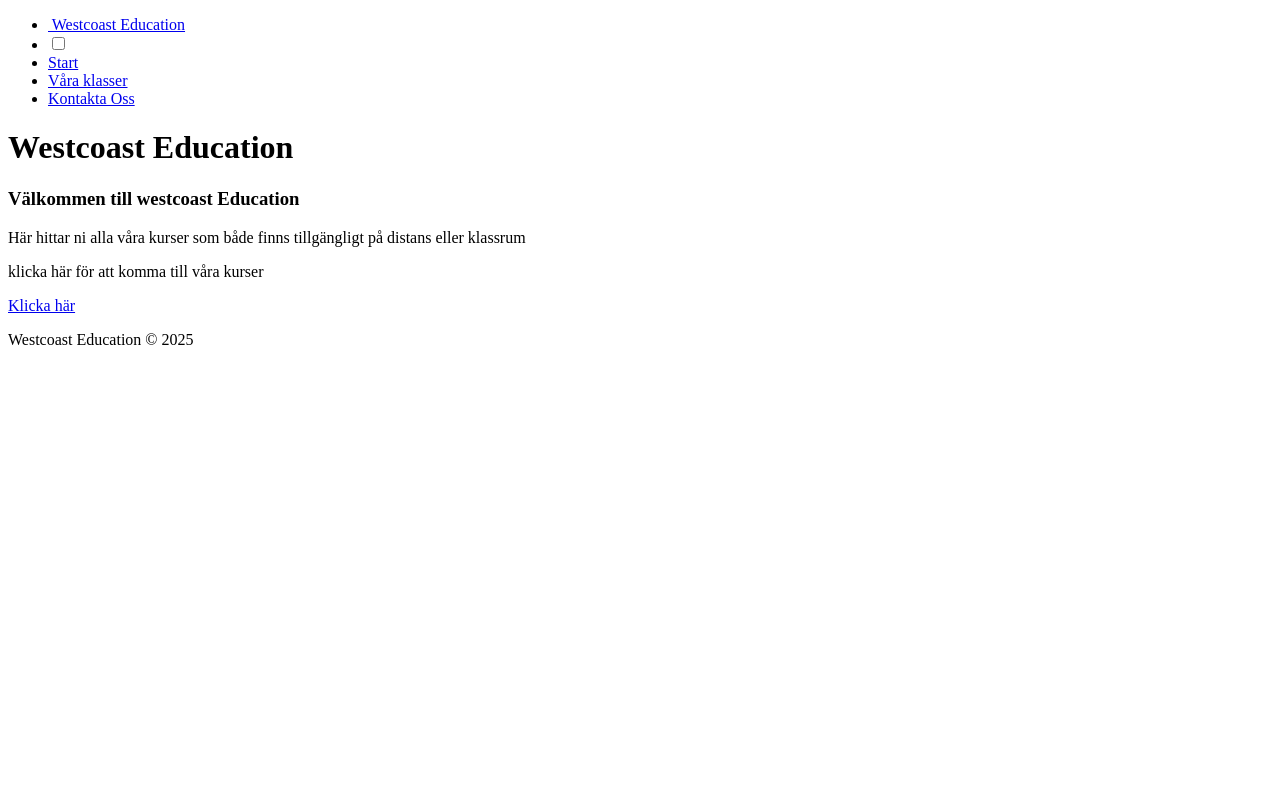
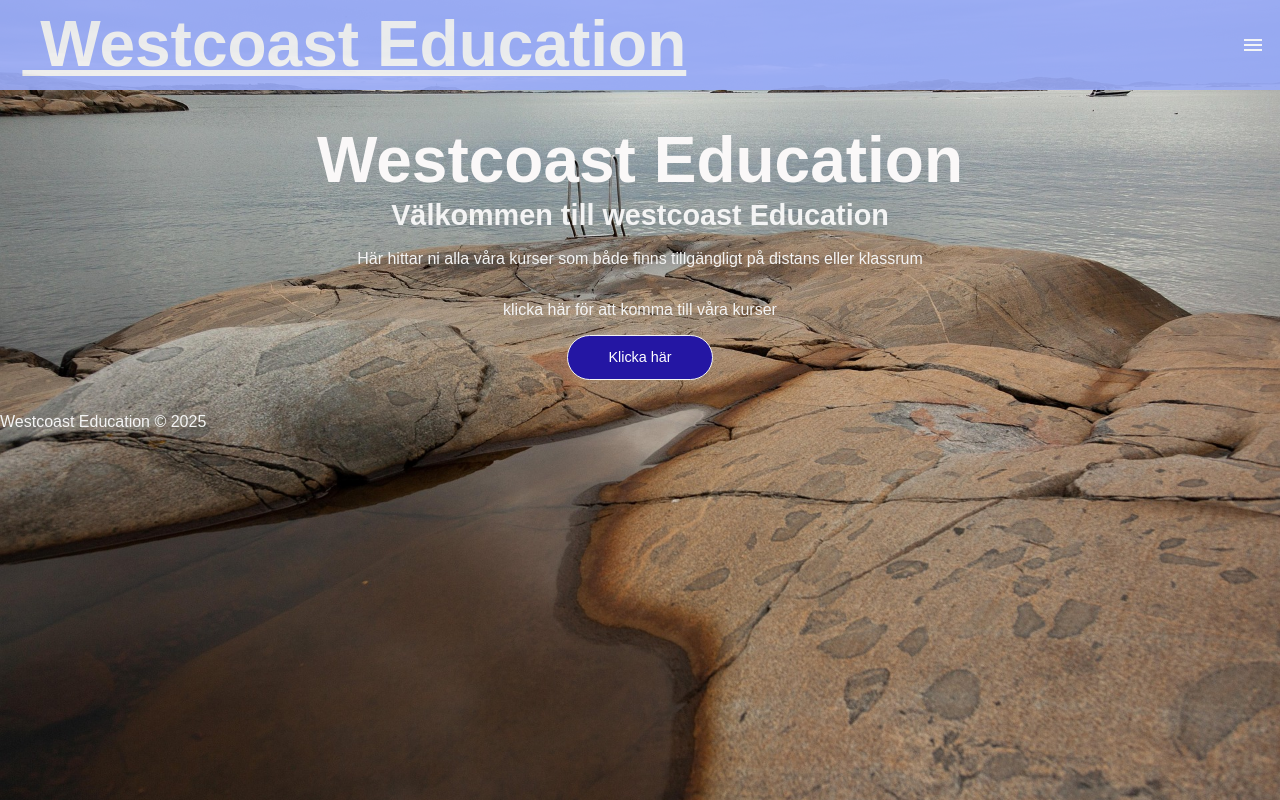
Before and after one commit to Msundqvist/westcoast-education, a plain HTML site: page src/index.html in a window 1280 px wide. Drawn offline with Linux system fonts and the light colour scheme; some icons are missing.

Commit message:
added css style and logo

```diff
--- /dev/null
+++ b/src/assets/css/site.css
@@ -0,0 +1,253 @@
+/* Navigation */
+header {
+  position: sticky;
+  z-index: 1;
+  top: 0;
+  opacity: 0.9;
+  background: #9aacfa;
+}
+
+nav {
+  padding: 0 1rem;
+}
+
+nav ul {
+  display: flex;
+  flex-wrap: wrap;
+  justify-content: space-between;
+  align-items: center;
+}
+
+nav ul {
+  list-style: none;
+}
+
+nav ul li.logo {
+  font-size: 1rem;
+}
+
+nav ul li.logo span {
+  color: #f2f7f6;
+  /* color: #2196f3; */
+}
+
+nav ul li.toggle {
+  order: 1;
+}
+
+nav ul li.menu-item {
+  display: none;
+  width: 100%;
+  text-align: center;
+  order: 2;
+}
+
+nav ul li a {
+  display: block;
+  padding: 0.4rem 0.4rem;
+  color: #fff;
+}
+
+nav ul li a:hover,
+nav ul li a.active {
+  color: #0400ef;
+}
+
+nav ul:has(li .menu-btn:checked) .menu-item {
+  display: block;
+}
+
+/* Draw the hamburger menu */
+nav ul li .menu-btn {
+  display: none;
+}
+
+nav ul li .menu-icon {
+  padding: 28px 20px;
+  cursor: pointer;
+}
+
+nav ul li .menu-icon .nav-icon {
+  background-color: #fff;
+  display: block;
+  height: 2px;
+  width: 18px;
+  position: relative;
+  transition: background-color 0.2s ease-out;
+}
+
+nav ul li .menu-icon .nav-icon:before,
+nav ul li .menu-icon .nav-icon:after {
+  background-color: #fff;
+  content: '';
+  display: block;
+  height: 100%;
+  width: 100%;
+  position: absolute;
+  transition: all 0.2s ease-out;
+}
+
+nav ul .menu-icon .nav-icon:before {
+  top: -5px;
+}
+
+nav ul li .menu-icon .nav-icon:after {
+  top: 5px;
+}
+
+/* Animate the hamburger menu */
+nav ul li .menu-btn:checked ~ .menu-icon .nav-icon {
+  background: transparent;
+}
+
+nav ul li .menu-btn:checked ~ .menu-icon .nav-icon::before {
+  transform: rotate(-45deg);
+  top: 0;
+}
+
+nav ul li .menu-btn:checked ~ .menu-icon .nav-icon::after {
+  transform: rotate(45deg);
+  top: 0;
+}
+
+* {
+  margin: 0;
+  padding: 0;
+  box-sizing: border-box;
+}
+
+body {
+  font-family: 'Poppins', sans-serif;
+  background-color: #000;
+  color: #f4f4f4;
+  overflow-x: hidden;
+  line-height: 1.2;
+}
+
+main {
+  padding: 2rem;
+}
+.page-background {
+  position: absolute;
+  top: 0;
+  left: 0;
+  height: 100%;
+  width: 100vw;
+  background: url('../images/westcoast-3844702_1920.jpg') no-repeat center/cover;
+  z-index: -1;
+}
+
+.page {
+  display: flex;
+  flex-direction: column;
+  justify-content: center;
+  align-items: center;
+  padding: 0 2rem;
+}
+
+.page h1 {
+  font-size: 4rem;
+  color: #faf8f8;
+}
+
+.page h3 {
+  text-align: center;
+  font-size: 1.8rem;
+}
+
+.page p {
+  padding: 1rem 0;
+}
+
+.page-title {
+  color: #f4f4f4;
+  font-size: 4rem;
+  font-weight: 700;
+}
+.btn {
+  display: inline-block;
+  font-size: 0.9rem;
+  color: #fff;
+  background: #2416a3;
+  line-height: 1.2;
+  white-space: nowrap;
+  text-decoration: none;
+  padding: 0.8rem 2.5rem;
+  border: solid 1px #f4f4f4;
+  outline: none !important;
+  cursor: pointer;
+}
+
+.btn-rounded {
+  border-radius: 25px;
+}
+
+.btn:hover {
+  opacity: 0.7;
+}
+/* Grid settings */
+.grid {
+  display: grid;
+  grid-template-columns: repeat(auto-fit, minmax(250px, 1fr));
+  gap: 1.25rem;
+}
+
+.card {
+  background: #1131be;
+  padding: 0.4rem;
+  transition: transform 0.2s;
+  border-radius: 10px;
+}
+.card img {
+  width: 100%;
+  border-radius: 10px;
+}
+.card-body {
+  padding: 0.7rem;
+  font-size: 1.25rem;
+}
+.card:hover {
+  transform: scale(1.05);
+  background: #00897b;
+}
+/* Movie Details page... */
+#details .details-top {
+  display: flex;
+  flex-direction: column;
+  justify-content: space-between;
+  align-items: center;
+  gap: 2rem;
+  margin: 3rem 0 2rem;
+}
+#details img {
+  width: 400px;
+  height: 100%;
+  object-fit: cover;
+}
+#details p {
+  margin: 1.25rem 0;
+}
+#details .info {
+  width: 100%;
+}
+#details .rating {
+  color: #e65100;
+}
+
+.overlay {
+  position: absolute;
+  display: none;
+  top: 0;
+  left: 0;
+  height: 100vh;
+  width: 100vw;
+  z-index: -1;
+  opacity: 0.3;
+}
+
+/* movie details page media query*/
+@media (min-width: 768px) {
+  #details .details-top {
+    flex-direction: row;
+  }
+}
--- a/src/index.html
+++ b/src/index.html
@@ -3,7 +3,7 @@
   <head>
     <meta charset="UTF-8" />
     <meta name="viewport" content="width=device-width, initial-scale=1.0" />
-    <link rel="stylesheet" href="./src/assets/css/site.css" />
+    <link rel="stylesheet" href="./assets/css/site.css" />
     <script
       src="https://kit.fontawesome.com/55174c58a9.js"
       crossorigin="anonymous"></script>
@@ -15,7 +15,7 @@
         <div class="container">
           <ul class="menu">
             <li class="logo">
-              <a class="page-title" href="/index.html"
+              <a class="page-title" href="index.html"
                 ><span><i class="fa-solid fa-courses"></i></span> Westcoast
                 Education</a
               >
@@ -27,7 +27,7 @@
               </label>
             </li>
             <li class="menu-item">
-              <a href="/index.html">Start</a>
+              <a href="./index.html">Start</a>
             </li>
             <li class="menu-item"><a href="#">Våra klasser</a></li>
             <li class="menu-item"><a href="#">Kontakta Oss</a></li>
```
Also changed, not shown: src/assets/images/Westcoast.png (added).
